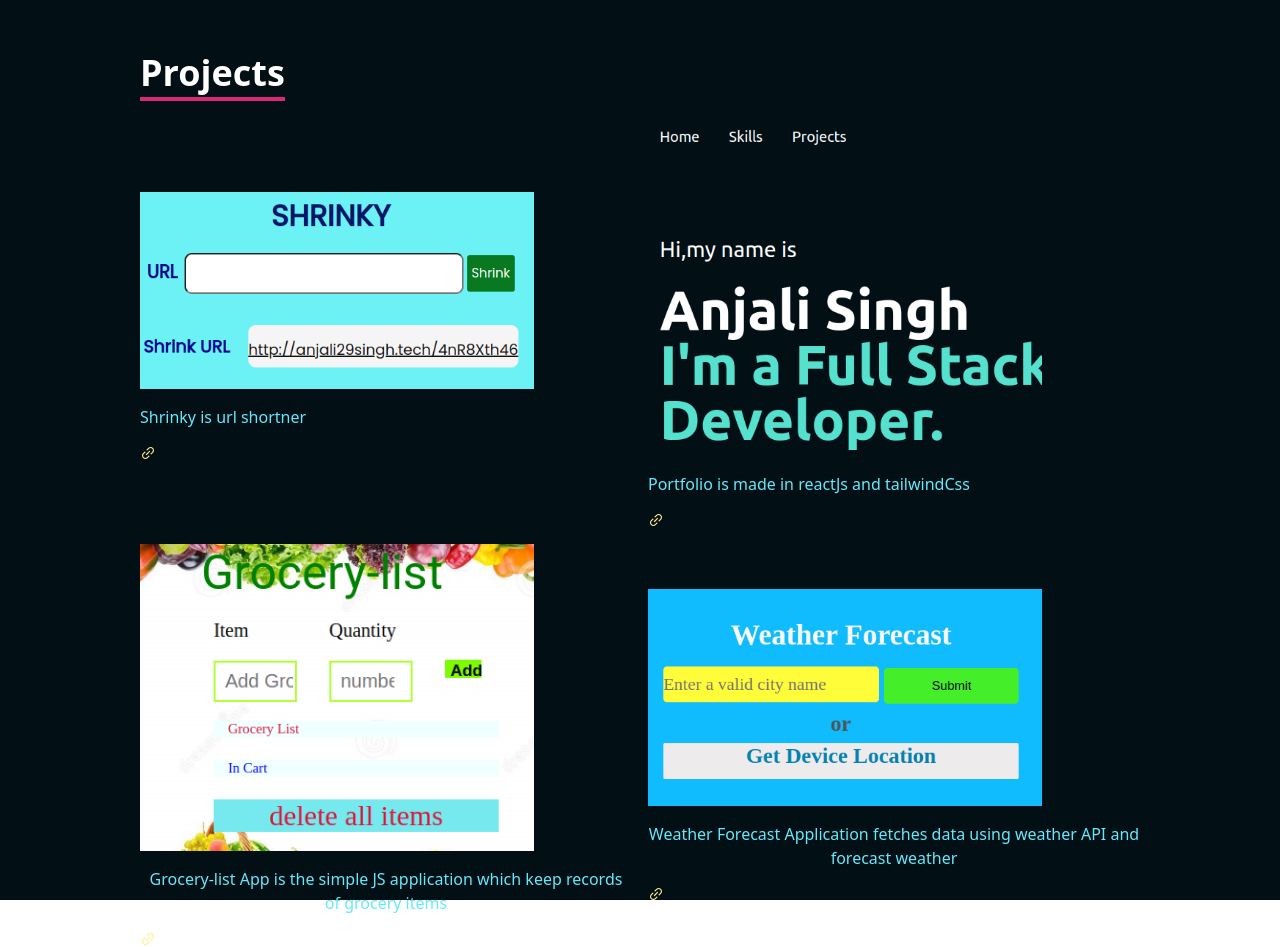
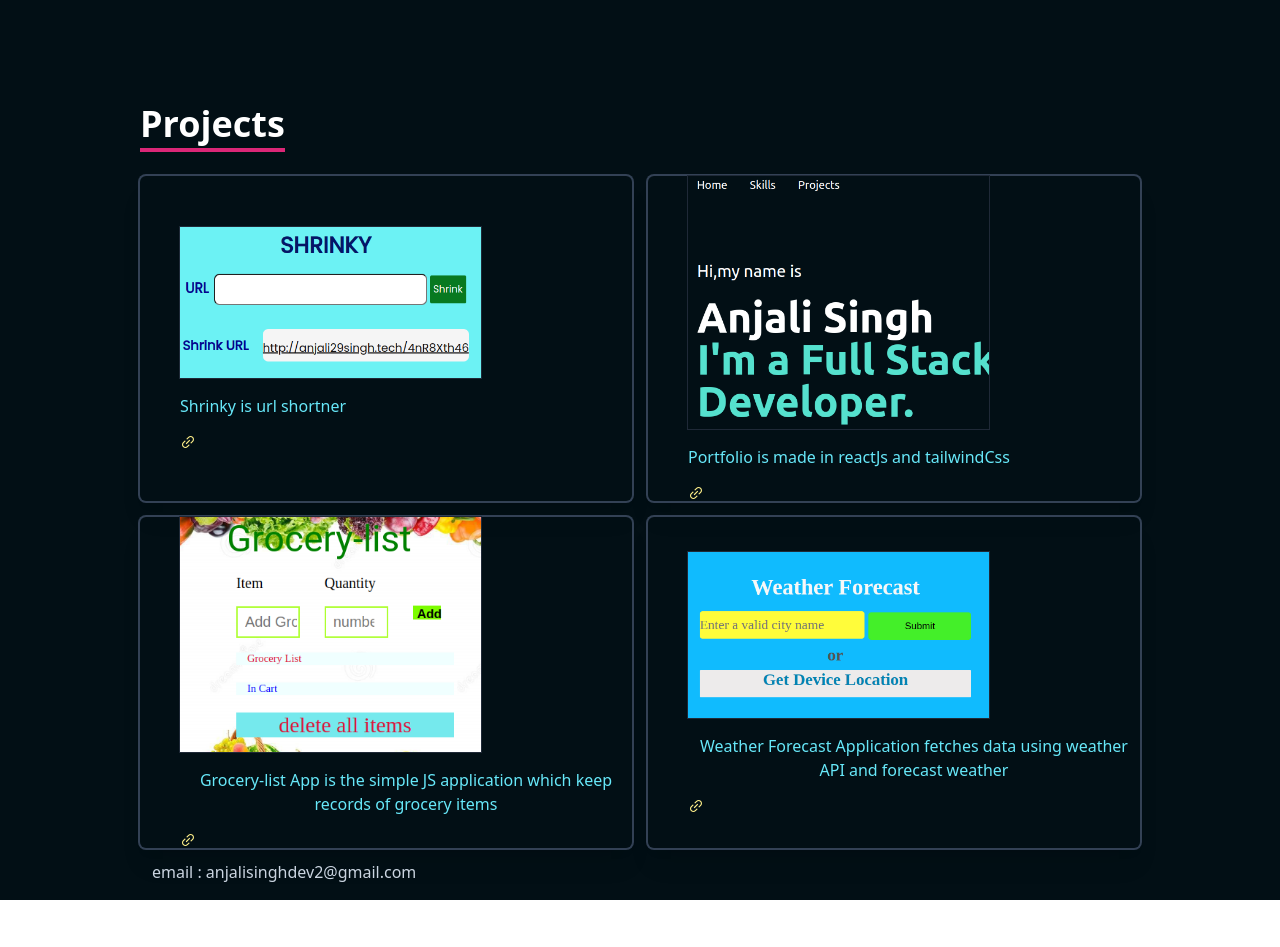
Before and after one commit to anjali29singh/portfolio-v2, a React (Create React App) app: page / in a window 1280 px wide. Shown: the part 1580-2527 px from the top of the page. After the commit the page ends 2480 px from the top, so only its background shows below. Built offline with nearby package versions, Linux system fonts and the light colour scheme.

Commit message:
completed portfolio

```diff
--- a/public/index.html
+++ b/public/index.html
@@ -6,7 +6,8 @@
     <meta name="theme-color" content="#000000" />
     <meta name="description" />
 
-    <title>Portfolio</title>
+    <title>Anjali Singh</title>
+    <link />
   </head>
   <body>
     <div id="root"></div>
--- a/src/components/Projects.jsx
+++ b/src/components/Projects.jsx
@@ -8,7 +8,7 @@ const Projects = () => {
 
   return (
     <div name="projects" className="w-full md:h-screen text-white bg-[#020f15]">
-      <div className="max-w-[1000px] mx-auto flex flex-col justify-center w-full h-full">
+      <div className="max-w-[1000px] mx-auto flex flex-col justify-center w-full h-full s">
         <div className="pb-8">
           <p className="text-4xl font-bold inline border-b-4 text-white border-pink-600">
             Projects
@@ -21,10 +21,15 @@ const Projects = () => {
           {project.map((item, index) => (
             <div
               key={index}
-              className=" group container rounded-md
-              flex  flex-col justify-center text-center items-start mx-auto  gap-4 "
+              className=" group container rounded-md pl-10
+              flex  flex-col justify-center text-center items-start mx-auto  gap-4 shadow-xl ring-2 ring-slate-700"
             >
-              <img src={item.image} alt="shrinkyImg" className="w-4/5"></img>
+              <img
+                src={item.image}
+                alt="shrinkyImg"
+                className="w-2/3 ring-1 ring-gray-800"
+              ></img>
+
               <p className="text-cyan-300 ">
                 {item.name} {item.intro}
               </p>
@@ -34,6 +39,9 @@ const Projects = () => {
             </div>
           ))}
         </div>
+        <h2 className="text-slate-300 m-3">
+          email : anjalisinghdev2@gmail.com
+        </h2>
       </div>
     </div>
   );
```
Also changed, not shown: 1 other file (tests, documents, lock files or other folders).
